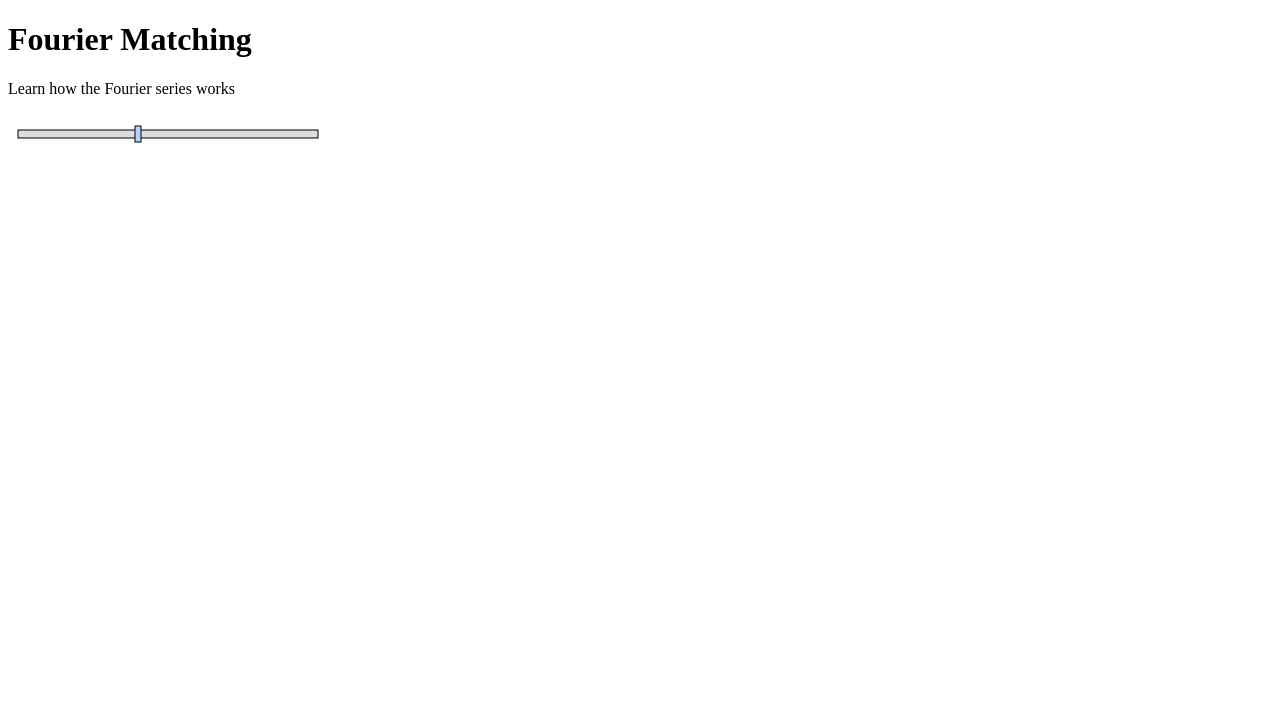
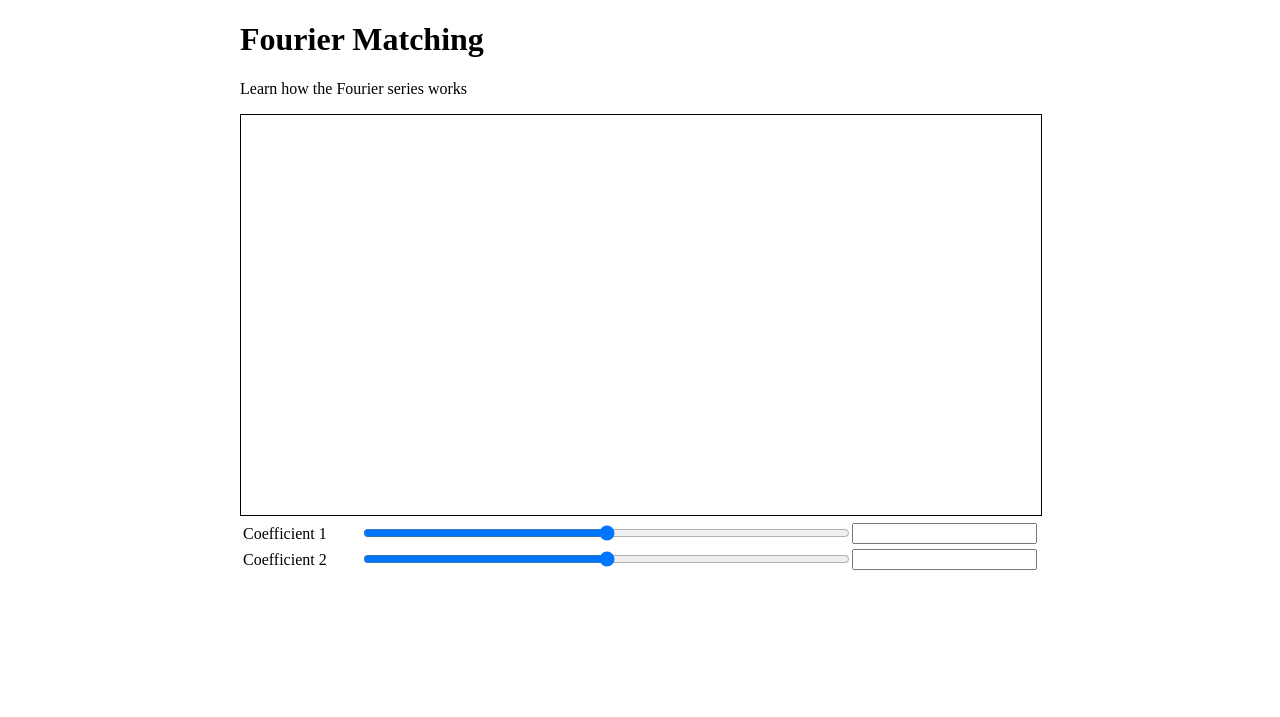
Before and after one commit to DanielHader/fourier-matching, a plain HTML site: page index.html in a window 1280 px wide. Drawn offline with Linux system fonts and the light colour scheme.

Commit message:
slider table

```diff
--- a/index.html
+++ b/index.html
@@ -5,6 +5,46 @@
     <title>Fourier Matching</title>
     <meta charset="utf-8">
     <script type="module" src="src/main.js"></script>
+    <style>
+      body {
+	  margin: 0;
+      }
+
+      canvas {
+	  border: solid black 1px;
+	  touch-action: none;
+      }
+
+      #container {
+	  width: 800px;
+	  margin: 0 auto;
+      }
+
+      #fourier-canvas {
+	  width: 800px;
+	  height: 400px;
+      }
+
+      #slider-table {
+	  width: 100%;
+      }
+
+      .label-td {
+	  width: 15%;
+      }
+
+      .slider-td {
+	  width: 65%;
+      }
+
+      .input-td {
+	  width: 20%;
+      }
+
+      input[type="range"] {
+	  width: 100%;
+      }
+    </style>
   </head>
 
   <body>
@@ -12,7 +52,19 @@
       <div id="container">
 	<h1>Fourier Matching</h1>
 	<p>Learn how the Fourier series works</p>
-	<canvas id="fourier-canvas" width="600px" height="600px"></canvas>
+	<canvas id="fourier-canvas"></canvas>
+	<table id="slider-table">
+	  <tr>
+	    <td class="label-td">Coefficient 1</td>
+	    <td class="slider-td"><input class="slider" id="slider-1" type="range"></input></td>
+	    <td class="input-td"><input id="input-1"></td>
+	  </tr>
+	  <tr>
+	    <td class="label-td">Coefficient 2</td>
+	    <td class="slider-td"><input class="slider" id="slider-2" type="range"></input></td>
+	    <td class="input-td"><input id="input-2"></td>
+	  </tr>
+	</table>
       </div>
     </div>
   </body>
--- a/src/main.js
+++ b/src/main.js
@@ -1,53 +1,23 @@
-
-const slider_params = {
-    width: 300,
-    height: 8,
-    color: "rgb(220, 220, 220)",
-
-    knob_width: 6,
-    knob_height: 16,
-    knob_color: "rgb(180, 210, 255)",
-};
-
-class Slider {
-    constructor(x, y, value=4, min_value=0, max_value=10, tick_interval=1) {
-	this.x = x;
-	this.y = y;
-
-	this.value = value;
-	this.min_value = min_value;
-	this.max_value = max_value;
-	this.tick_interval = tick_interval;
-    }
-
-    draw(ctx, params) {
-	const ratio = this.value / (this.max_value - this.min_value);
-	ctx.strokeStyle = "black";
-
-	ctx.fillStyle = params.color;
-	ctx.fillRect(this.x, this.y - params.height / 2, params.width, params.height);
-	ctx.strokeRect(this.x, this.y - params.height / 2, params.width, params.height);
 
 
-	ctx.fillStyle = params.knob_color;
-	ctx.fillRect(this.x + params.width * ratio - params.knob_width / 2,
-		       this.y - params.knob_height / 2,
-		       params.knob_width,
-		       params.knob_height);
-	ctx.strokeRect(this.x + params.width * ratio - params.knob_width / 2,
-		       this.y - params.knob_height / 2,
-		       params.knob_width,
-		       params.knob_height);
+function resize_canvas(canvas) {
+    const dpr = window.devicePixelRatio || 1;
+    console.log(dpr);
+    const buffer_width = canvas.clientWidth * dpr;
+    const buffer_height = canvas.clientHeight * dpr;
 
-    }
+    canvas.width = buffer_width;
+    canvas.height = buffer_height;
 }
 
 function init(degree) {
     const canvas = document.getElementById("fourier-canvas");
     const context = canvas.getContext("2d");
+    resize_canvas(canvas);
 
-    const slider = new Slider(10, 20);
-    slider.draw(context, slider_params);
+    canvas.addEventListener("pointerdown", (e) => handle_pointerdown_event(e, canvas));
+    canvas.addEventListener("pointerup",   (e) => handle_pointerup_event(e, canvas));
+    canvas.addEventListener("pointermove", (e) => handle_pointermove_event(e, canvas));
 }
 
 init(1);
```
